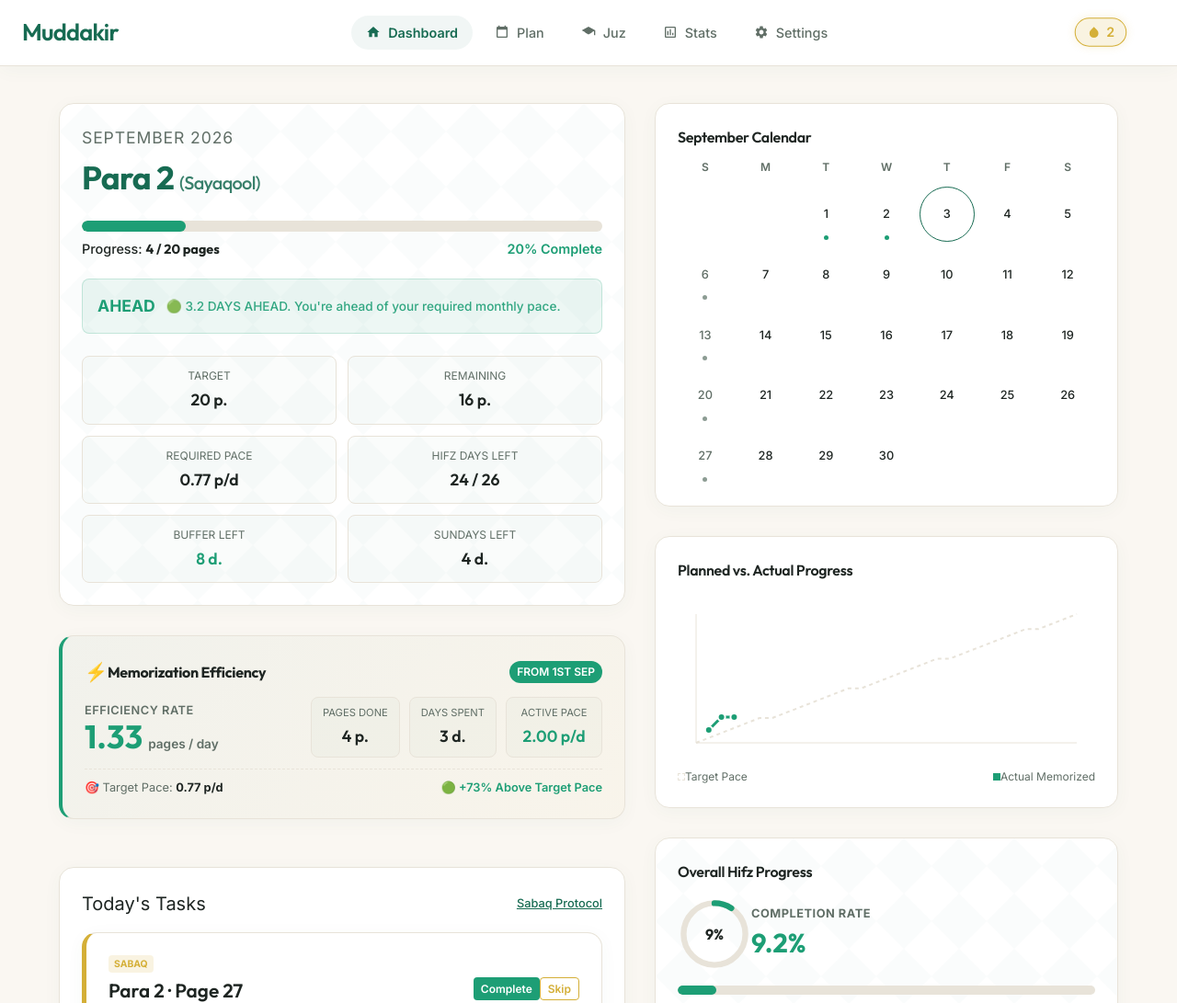
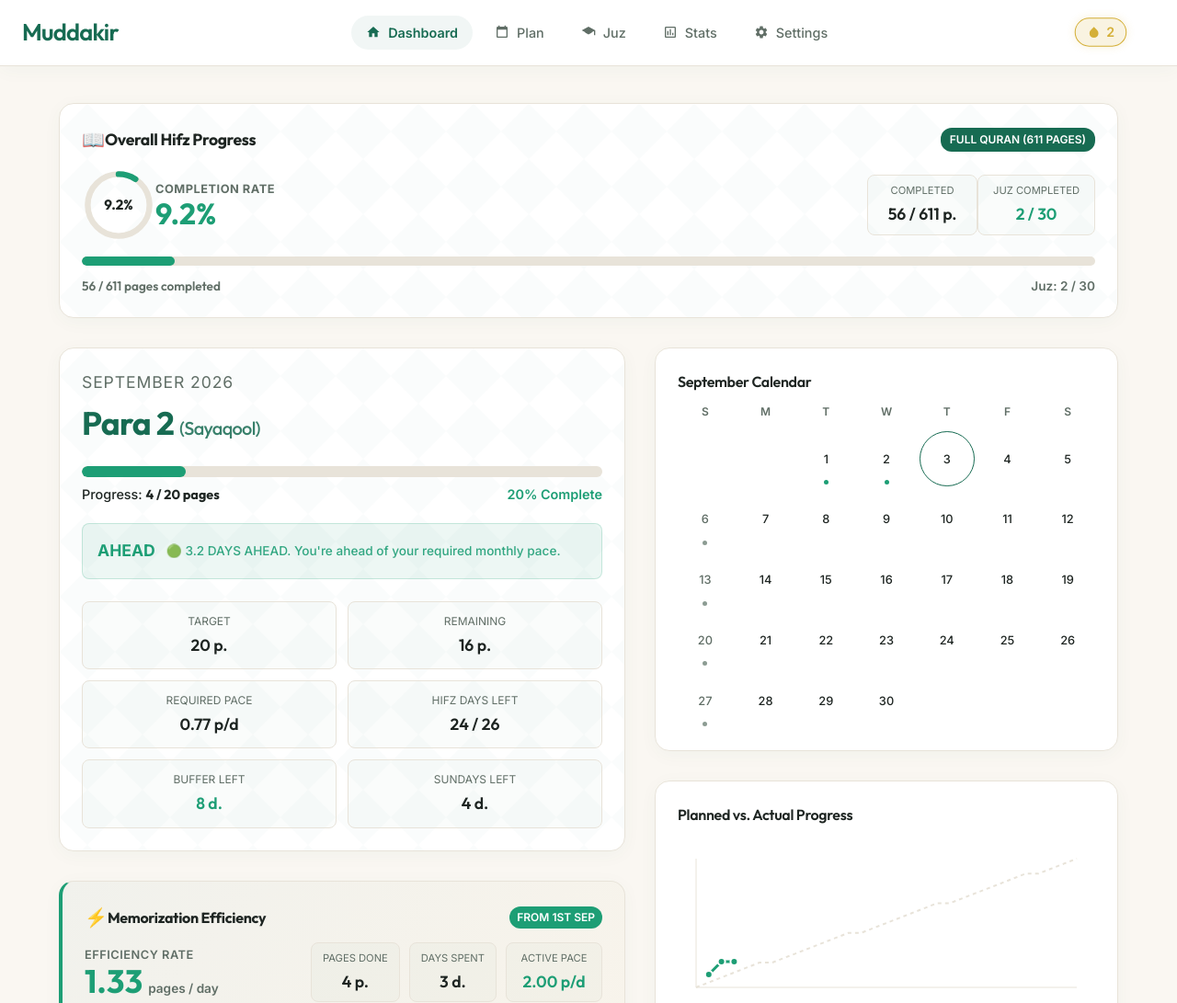
Before and after one commit to muhammadsaad391391/Mudakkir, a plain HTML site: page index.html in a window 1280 px wide. Shown: the top 1091 px of the page at 92% size. Drawn offline with Linux system fonts and the light colour scheme.

Commit message:
Move Overall Progress card to the top and display 1-decimal-place percentage in circle

```diff
--- a/app.js
+++ b/app.js
@@ -858,6 +858,64 @@ function renderDashboard(container) {
 
     bodyHtml = `
       <div class="dashboard-container">
+        <!-- 1. Overall Hifz Progress at the Top -->
+        <div class="card pattern-bg overall-progress-card" style="grid-column: 1 / -1;">
+          <div class="flex justify-between align-center" style="margin-bottom: 16px;">
+            <div class="flex align-center gap-2">
+              <span style="font-size: 1.25rem;">📖</span>
+              <h3 style="font-size: 1.1rem; color: var(--text-main); font-weight: 700; margin: 0;">Overall Hifz Progress</h3>
+            </div>
+            <span class="badge badge-active" style="background-color: var(--primary-color); color: #fff; font-size: 0.75rem; padding: 4px 10px; border-radius: 12px; font-weight: 600;">
+              Full Quran (611 Pages)
+            </span>
+          </div>
+
+          <div class="flex align-center gap-4" style="margin-bottom: 16px; flex-wrap: wrap;">
+            <!-- Circle Progress Indicator -->
+            <div style="flex-shrink: 0; width: 80px; height: 80px; display: flex; align-items: center; justify-content: center; position: relative;">
+              <svg viewBox="0 0 100 100" width="80" height="80">
+                <circle cx="50" cy="50" r="42" fill="none" stroke="var(--border-color)" stroke-width="8"/>
+                <circle id="overall-circle-fill" cx="50" cy="50" r="42" fill="none" stroke="var(--secondary-color)" stroke-width="8"
+                        stroke-dasharray="263.89" stroke-dashoffset="${initialOffset}" stroke-linecap="round"
+                        style="transition: stroke-dashoffset 1.2s cubic-bezier(0.4, 0, 0.2, 1); transform: rotate(-90deg); transform-origin: 50% 50%;"/>
+              </svg>
+              <div id="overall-circle-text" style="position: absolute; font-family: var(--font-brand); font-size: 0.95rem; font-weight: 700; color: var(--text-main); text-align: center; width: 100%;">
+                ${prevPercent.toFixed(1)}%
+              </div>
+            </div>
+
+            <!-- Metrics Info -->
+            <div style="flex-grow: 1; min-width: 160px;">
+              <div style="font-size: 0.8rem; color: var(--text-muted); text-transform: uppercase; font-weight: bold; letter-spacing: 0.5px;">Completion Rate</div>
+              <div id="overall-percent-text" style="font-family: var(--font-brand); font-size: 2rem; font-weight: 800; color: var(--secondary-color); line-height: 1.1;">
+                ${prevPercent.toFixed(1)}%
+              </div>
+            </div>
+
+            <!-- Quick stats tiles -->
+            <div class="flex gap-2" style="flex-wrap: wrap;">
+              <div class="metric-tile" style="padding: 8px 16px; min-width: 120px;">
+                <div class="metric-label" style="font-size: 0.7rem;">Completed</div>
+                <div class="metric-val" style="font-size: 1.1rem; color: var(--text-main);">${prevCount} / 611 p.</div>
+              </div>
+              <div class="metric-tile" style="padding: 8px 16px; min-width: 120px;">
+                <div class="metric-label" style="font-size: 0.7rem;">Juz Completed</div>
+                <div class="metric-val" style="font-size: 1.1rem; color: var(--secondary-color);">${calculateJuzCompletedCount(state.completedPages)} / 30</div>
+              </div>
+            </div>
+          </div>
+
+          <!-- Horizontal Progress Bar -->
+          <div class="progress-bar-wrapper" style="height: 10px; border-radius: 5px; background-color: var(--border-color); overflow: hidden; margin-bottom: 12px;">
+            <div id="overall-bar-fill" class="progress-bar-fill" style="width: ${prevPercent.toFixed(1)}%; height: 100%; background-color: var(--secondary-color); transition: width 1.2s cubic-bezier(0.4, 0, 0.2, 1); border-radius: 5px;"></div>
+          </div>
+
+          <div class="flex align-center justify-between" style="font-size: 0.85rem; color: var(--text-muted);">
+            <span id="overall-page-count" style="font-weight: 600; font-family: var(--font-brand);">${prevCount} / 611 pages completed</span>
+            <span style="font-weight: 600;">Juz: ${calculateJuzCompletedCount(state.completedPages)} / 30</span>
+          </div>
+        </div>
+
         <div class="dashboard-main-col">
           <div class="card monthly-goal-card pattern-bg">
             <div class="goal-header">
@@ -1076,42 +1134,6 @@ function renderDashboard(container) {
               <span class="flex align-center gap-2"><span style="width: 8px; height: 8px; display: inline-block; background-color: var(--secondary-color);"></span> Actual Memorized</span>
             </div>
           </div>
-
-          <div class="card pattern-bg">
-            <h3 style="font-size: 1rem; color: var(--text-main); font-weight: 600; margin-bottom: 16px;">Overall Hifz Progress</h3>
-            <div class="flex align-center gap-4" style="margin-bottom: 16px;">
-              <!-- Circle Progress Indicator -->
-              <div style="flex-shrink: 0; width: 80px; height: 80px; display: flex; align-items: center; justify-content: center; position: relative;">
-                <svg viewBox="0 0 100 100" width="80" height="80">
-                  <circle cx="50" cy="50" r="42" fill="none" stroke="var(--border-color)" stroke-width="8"/>
-                  <circle id="overall-circle-fill" cx="50" cy="50" r="42" fill="none" stroke="var(--secondary-color)" stroke-width="8"
-                          stroke-dasharray="263.89" stroke-dashoffset="${initialOffset}" stroke-linecap="round"
-                          style="transition: stroke-dashoffset 1.2s cubic-bezier(0.4, 0, 0.2, 1); transform: rotate(-90deg); transform-origin: 50% 50%;"/>
-                </svg>
-                <div id="overall-circle-text" style="position: absolute; font-family: var(--font-brand); font-size: 1rem; font-weight: 700; color: var(--text-main);">
-                  ${prevPercent.toFixed(0)}%
-                </div>
-              </div>
-
-              <!-- Metrics Info -->
-              <div style="flex-grow: 1;">
-                <div style="font-size: 0.8rem; color: var(--text-muted); text-transform: uppercase; font-weight: bold; letter-spacing: 0.5px;">Completion Rate</div>
-                <div id="overall-percent-text" style="font-family: var(--font-brand); font-size: 1.8rem; font-weight: 800; color: var(--secondary-color);">
-                  ${prevPercent.toFixed(1)}%
-                </div>
-              </div>
-            </div>
-
-            <!-- Horizontal Progress Bar -->
-            <div class="progress-bar-wrapper" style="height: 10px; border-radius: 5px; background-color: var(--border-color); overflow: hidden; margin-bottom: 12px;">
-              <div id="overall-bar-fill" class="progress-bar-fill" style="width: ${prevPercent.toFixed(1)}%; height: 100%; background-color: var(--secondary-color); transition: width 1.2s cubic-bezier(0.4, 0, 0.2, 1); border-radius: 5px;"></div>
-            </div>
-
-            <div class="flex align-center justify-between" style="font-size: 0.85rem; color: var(--text-muted);">
-              <span id="overall-page-count" style="font-weight: 600; font-family: var(--font-brand);">${prevCount} / 611 pages completed</span>
-              <span style="font-weight: 600;">Juz: ${calculateJuzCompletedCount(state.completedPages)} / 30</span>
-            </div>
-          </div>
         </div>
       </div>
     `;
@@ -1147,7 +1169,7 @@ function renderDashboard(container) {
         const easeProgress = 1 - Math.pow(1 - progress, 3);
         const val = startPercent + easeProgress * (targetPercent - startPercent);
 
-        if (circleText) circleText.innerText = `${val.toFixed(0)}%`;
+        if (circleText) circleText.innerText = `${val.toFixed(1)}%`;
         if (percentText) percentText.innerText = `${val.toFixed(1)}%`;
         if (pageCount) {
           const pages = Math.round(prevCount + easeProgress * (currentCount - prevCount));
@@ -1178,7 +1200,7 @@ function renderDashboard(container) {
       if (circle) {
         circle.style.strokeDashoffset = `${circumference - (circumference * currentPercent / 100)}`;
       }
-      if (circleText) circleText.innerText = `${currentPercent.toFixed(0)}%`;
+      if (circleText) circleText.innerText = `${currentPercent.toFixed(1)}%`;
       if (percentText) percentText.innerText = `${currentPercent.toFixed(1)}%`;
       if (pageCount) pageCount.innerText = `${currentCount} / 611 pages completed`;
     }, 50);
--- a/styles.css
+++ b/styles.css
@@ -487,6 +487,13 @@ body:not(.dark-mode) .dark-only { display: none !important; }
 }
 .card:hover {
   box-shadow: var(--shadow-medium);
+}
+
+/* Overall Progress Card */
+.overall-progress-card {
+  grid-column: 1 / -1;
+  position: relative;
+  overflow: hidden;
 }
 
 /* Monthly Goal Card */
```
